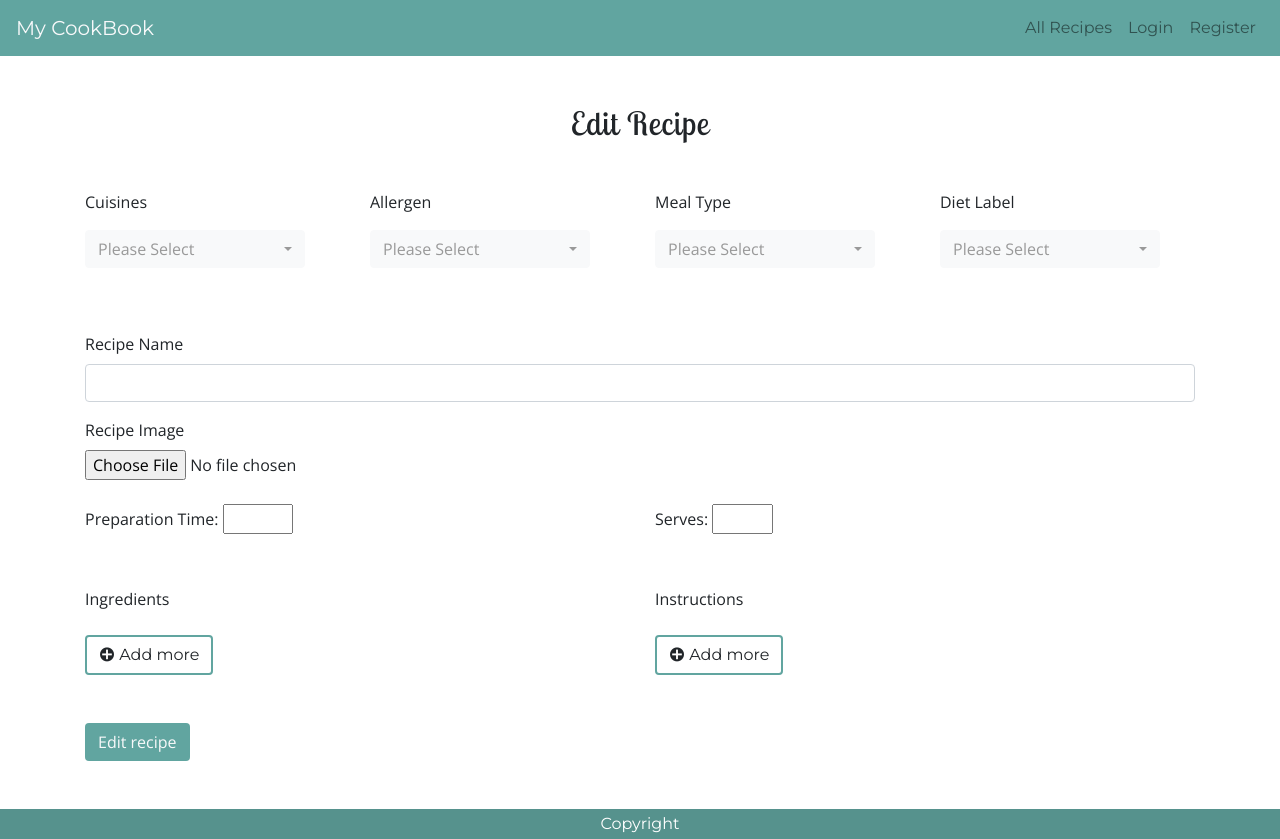
After one commit to Camila-Ribeiro/My-Cookbook_Milestone-Project, a Flask app: template templates/edit-recipe.html in a window 1280 px wide. The commit adds this page. Run offline with Flask 2, Linux system fonts and the light colour scheme; the template is opened without the code that fills it, so the values that code supplies are empty; some libraries are stand-ins or nearby versions.

Commit message:
created edit-recipe.html, added func edit and update to app

```diff
--- a/app.py
+++ b/app.py
@@ -43,6 +43,7 @@ def index():
         # recipes=recipes
         )
 
+
 # LOGIN https://www.youtube.com/watch?v=vVx1737auSE&t=621s
 @app.route('/login', methods=['GET','POST'])
 def login():
@@ -58,12 +59,14 @@ def login():
 
     return render_template('login.html')
 
-# SIGN OUT USER
+
+# LOGOUT
 @app.route('/logout',methods=['GET', 'POST'])
 def logout():
     if request.method == 'GET':
         session.pop('username', None)
     return redirect(url_for('index'))
+
 
 # REGISTER
 @app.route('/register', methods=['GET', 'POST'])
@@ -80,6 +83,7 @@ def register():
 
         return 'That username already exists!'
     return render_template('register.html')
+
 
 # GET ALL RECIPES from API
 @app.route('/all_recipes', methods=['GET'])
@@ -122,6 +126,7 @@ def user_recipe_details(recipe_id):
     user_recipe = mongo.db.add_recipes.find_one({'_id':ObjectId(getId)})
     return render_template('user-recipe-details.html', user_recipe=user_recipe)
 
+
 # ADD RECIPES TO MONGODB
 @app.route('/add_recipes', methods=['GET', 'POST'])
 def add_recipes():
@@ -147,7 +152,7 @@ def add_recipes():
                 'prep_time': request.form['prep_time'],
                 'serves': request.form['serves'],
                 'add_ingredients': request.form.getlist('add_ingredients'),
-                'add_instructions': request.form.getlist('add_instructions'),
+                'add_instructions': request.form.getlist('add_instructions')
                 })
 
             # add_recipes.insert_one(request.form.to_dict())
@@ -161,6 +166,7 @@ def add_recipes():
         return redirect(url_for('index'))
 
    # session['username'] = request.form['username']
+
 
 # MY RECIPES
 @app.route('/my_recipes', methods=['GET'])
@@ -181,6 +187,52 @@ def my_recipes():
         return redirect(url_for('index'))
 
 
+# EDIT RECIPE
+@app.route('/edit_recipe/<recipe_id>')
+def edit_recipe(recipe_id):
+    the_recipe_id = mongo.db.add_recipes.find_one({"_id": ObjectId(recipe_id)})
+    all_recipe_details = get_user_recipes()
+
+    # lists
+    option_cuisines = get_cuisines()
+    option_allergens = get_allergens()
+    option_diets = get_diets()
+    option_meals = get_meals()
+
+    return render_template('edit-recipe.html',
+        recipe_id=the_recipe_id,
+        all_recipe_details=all_recipe_details,
+        option_diets=option_diets,
+        option_meals=option_meals,
+        option_cuisines=option_cuisines,
+        option_allergens=option_allergens )
+
+
+# UPDATE RECIPES
+@app.route('/update_recipe/<recipe_id>', methods=['POST'])
+def update_recipe(recipe_id):
+    the_recipe_id = mongo.db.add_recipes
+    the_recipe_id.update({"_id": ObjectId(recipe_id)},
+    {
+    'user_recipe': request.form['user_recipe'],
+    'recipe_image': request.form['recipe_image'],
+    'cuisines_list': request.form['cuisines_list'],
+    'allergen_list': request.form.getlist('allergen_list'),
+    'meal_type_list': request.form.getlist('meal_type_list'),
+    'diet_type_list': request.form.getlist('diet_type_list'),
+    'recipe_name': request.form['recipe_name'],
+    'prep_time': request.form['prep_time'],
+    'serves': request.form['serves'],
+    'add_ingredients': request.form.getlist('add_ingredients'),
+    'add_instructions': request.form.getlist('add_instructions')
+    })
+    return redirect(url_for('my_recipes'))
+
+# FUNCTION GET USER ADDED RECIPES
+def get_user_recipes():
+    user_added_recipes = mongo.db.add_recipes.find()
+    return user_added_recipes
+
 # FUNCTION TO GET LISTS
 def get_cuisines():
     option_cuisines = mongo.db.cuisines.find().sort("cuisine_type", 1)
@@ -198,9 +250,7 @@ def get_meals():
     option_meals = mongo.db.meals.find().sort("meal_type", 1)
     return option_meals
 
-def get_user_recipes():
-    user_added_recipes = mongo.db.add_recipes.find()
-    return user_added_recipes
+
 
 
 if __name__ == '__main__':
--- a/static/css/styles.css
+++ b/static/css/styles.css
@@ -449,7 +449,10 @@ i:before {
 /* ------------------------- media queries */
 /*mobile devices*/
 @media (max-width: 734px) {
-  /*index*/
+
+  .btn_add_recipes {
+    width: 100%;
+  }
 
   /*all-recipes*/
   .jumbotron {
--- a/static/js/main.js
+++ b/static/js/main.js
@@ -74,7 +74,7 @@ $(document).ready(function(){
 
     function add_Ingredient() {
         var add_div = `<div class= "added-input-ingredients">
-                        <input type="text" class="form-control mt-2" name="add_ingredients" placeholder="add ingredient" aria-describedby="ingredients" />
+                        <input type="text" class="form-control mt-2" name="add_ingredients" placeholder="add ingredient" minlength="1" aria-describedby="ingredients" />
                             <span>
                                 <i class="icofont-close-circled d-inline"></i>
                             </span>
@@ -96,7 +96,7 @@ $(document).ready(function(){
 
     function add_Instruction() {
         var add_div = `<div class= "added-input-instructions">
-                        <input type="text" class="form-control mt-2" name="add_instructions" placeholder="add instruction" aria-describedby="add_instructions" />
+                        <input type="text" class="form-control mt-2" name="add_instructions" placeholder="add instruction" minlength="1" aria-describedby="add_instructions" />
                             <span>
                                 <i class="icofont-close-circled d-inline"></i>
                             </span>
--- a/templates/add-recipes.html
+++ b/templates/add-recipes.html
@@ -1,5 +1,6 @@
 {% include 'base.html' %} {% include 'includes/_nav.html' %}
 {% block content %}
+
 <div class="container mt-5 mb-5 mx-auto d-block">
     <h1 class="text-center mb-5">Add Recipes</h1>
     <form action="" method="POST" class="recipe-form w-100">
@@ -94,7 +95,7 @@
             </div>
         </div>
         <div class="add-recipes mt-5 mx-auto">
-            <button class="btn_add_recipes btn btn-color w-100" value="submit"> Add recipes </button>
+            <button class="btn_add_recipes btn btn-color" value="submit"> Add recipes </button>
         </div>
     </form>
 </div>
--- /dev/null
+++ b/templates/edit-recipe.html
@@ -0,0 +1,147 @@
+{% include 'base.html' %} {% include 'includes/_nav.html' %}
+{% block content %}
+
+<div class="container mt-5 mb-5 mx-auto d-block">
+    <h1 class="text-center mb-5">Edit Recipe</h1>
+    <form action="{{ url_for('update_recipe', recipe_id=recipe_id._id) }}" method="POST" class="recipe-form w-100">
+        <div class="row">
+            <!-- EDIT CUISINES LIST SELECTION-->
+            <div class="col">
+                <div class="form-group">
+                    <p>Cuisines</p>
+                    <select class="d-block selectpicker show-tick" id="cuisines_type" name="cuisines_list" aria-label="Select Cuisine(s)" title="Please Select" required>
+                        <option class="bs-title-option d-none" value=""></option>
+                        <option value="{{recipe_id.cuisines_list }}" selected >{{recipe_id.cuisines_list }}</option>
+                        {% for select in option_cuisines %}
+                            {% if not select.cuisine_type == recipe_id.cuisines_list %}
+                                <option value="{{ select.cuisine_type }}" >{{ select.cuisine_type }}</option>
+                            {% endif %}
+                        {% endfor %}
+                    </select>
+                </div>
+            </div>
+
+            <!-- EDIT ALLERGEN LIST SELECTION-->
+            <div class="col">
+                <div class="form-group">
+                    <p>Allergen</p>
+                    <select class="d-block selectpicker show-tick" id="allergen_type" name="allergen_list" aria-label="Select Allergen(s)" multiple data-selected-text-format="count" data-max-options="4" title="Please Select" >
+                        <option class="bs-title-option d-none" value=""></option>
+                        {% for selected in allergen_list %}
+
+
+                        <option value="{{ selected }}" selected >{{ selected }}</option>
+                            {% for option in option_allergens %}
+                                {% if option == selected  %}
+                                    <option value="{{ option.allergen_type}}" >{{ option.allergen_type }}</option>
+
+
+
+
+                                {% endif %}
+                            {% endfor %}
+
+                        {% endfor %}
+
+
+
+                    </select>
+                </div>
+            </div>
+
+            <!-- EDIT MEAL TYPE LIST SELECTION-->
+            <div class="col">
+                <div class="form-group">
+                    <p>Meal Type</p>
+                    <select class="d-block selectpicker show-tick" id="meal_type" name="meal_type_list" aria-label="Select Meal Type(s)" multiple data-selected-text-format="count" data-max-options="4" title="Please Select" >
+                        <option class="bs-title-option d-none" value=""></option>
+                        {% for meal in recipe_id.meal_type_list %}
+                            {% if meal.meal_type_list == recipe_id.meal_type_list %}
+                            <option value="{{ meal.meal_type_list |capitalize}}" selected >{{ meal.meal_type_list |capitalize }}</option>
+                            {% else %}
+                            {% for select in option_meals %}
+                            {% if not select.option_meals ==  meal_type_list%}
+                                <option value="{{ select.meal_type |capitalize}}" >{{ select.meal_type |capitalize }}</option>
+                                {% endif %}
+                            {% endfor %}
+                            {% endif %}
+                        {% endfor %}
+                    </select>
+                </div>
+            </div>
+            <!-- EDIT DIETS LIST SELECTION-->
+            <div class="col">
+                <div class="form-group">
+                    <p>Diet Label</p>
+                    <select class="d-block selectpicker show-tick" id="diet_type" name="diet_type_list" aria-label="Select diet(s)" multiple data-selected-text-format="count" data-max-options="4" title="Please Select" >
+                        <option class="bs-title-option d-none" value=""></option>
+                        {% for select in option_diets %}
+                            <option value="{{ select.diet_type }}">{{ select.diet_type }}</option>
+                        {% endfor %}
+                    </select>
+                </div>
+            </div>
+
+        </div>
+
+        <!-- EDIT RECIPE'S NAME -->
+        <div class="form-group mt-5">
+            <label for="recipe">Recipe Name</label>
+            <input type="text" class="form-control" id="recipe" name="recipe_name" placeholder="" aria-describedby="recipeName" value="{{ recipe_id.recipe_name }}" required />
+            <input type="hidden" id="user_recipe" name="user_recipe" value="{{ session['username'].title() }}" />
+        </div>
+
+        <!-- EDIT RECIPE'S IMAGE -->
+        <div class="form-group">
+            <label for="recipe_image">Recipe Image</label>
+            <input type="file" class="form-control-file" name="recipe_image" id="recipe_image">
+        </div>
+
+        <!-- EDIT RECIPE'S PREPARATION TIME -->
+        <div class="row mt-4">
+            <div class="col">
+                <label for="prep">Preparation Time:</label>
+                <input type="number" id="prep" name="prep_time" min="1" max="120" value="{{ recipe_id.prep_time }}" aria-describedby="prepTime" required />
+            </div>
+
+            <!-- EDIT RECIPE'S SERVINGS -->
+            <div class="col">
+                <label for="quantity">Serves:</label>
+                <input type="number" id="quantity" name="serves" min="1" max="25" value="{{ recipe_id.serves }}" required />
+            </div>
+        </div>
+
+        <!-- EDIT INGREDIENT(S) -->
+        <div class="row mt-5">
+            <div class="col ingredients" id="ingredients">
+                <label>Ingredients</label>
+                {% for ingredient in recipe_id.add_ingredients %}
+                    <input type="text" class="form-control mt-2" name="add_ingredients" value="{{ ingredient }}" placeholder="add ingredient" aria-describedby="ingredients" />
+                {%endfor%}
+                <div class="add-more-ingredients">
+                    <a class="btn-more btn mt-3 add_ingredients"> <span> <i class="icofont-plus-circle"></i> Add more </span> </a>
+                </div>
+            </div>
+
+            <!-- EDIT INSTRUCTION(S) -->
+            <div class="col instructions" id="instructions">
+                <label>Instructions</label>
+                {% for instruction in recipe_id.add_instructions %}
+                    <input type="text" class="form-control mt-2" name="add_instructions" value="{{ instruction }}" placeholder="add instruction" aria-describedby="instructions"/>
+                {%endfor%}
+
+                <div class="add-more-instructions">
+                    <a class="btn-more btn mt-3 add_instruction"> <span> <i class="icofont-plus-circle"></i> Add more </span> </a>
+                </div>
+            </div>
+        </div>
+        <div class="add-recipes mt-5 mx-auto">
+            <button class="btn_add_recipes btn btn-color" value="submit"> Edit recipe </button>
+        </div>
+    </form>
+</div>
+
+
+{% include 'includes/_footer.html' %}
+
+{% endblock %}
```
Also changed, not shown: templates/my-recipes.html (+3 -1 lines), templates/user-recipe-details.html (+12 -5 lines).
